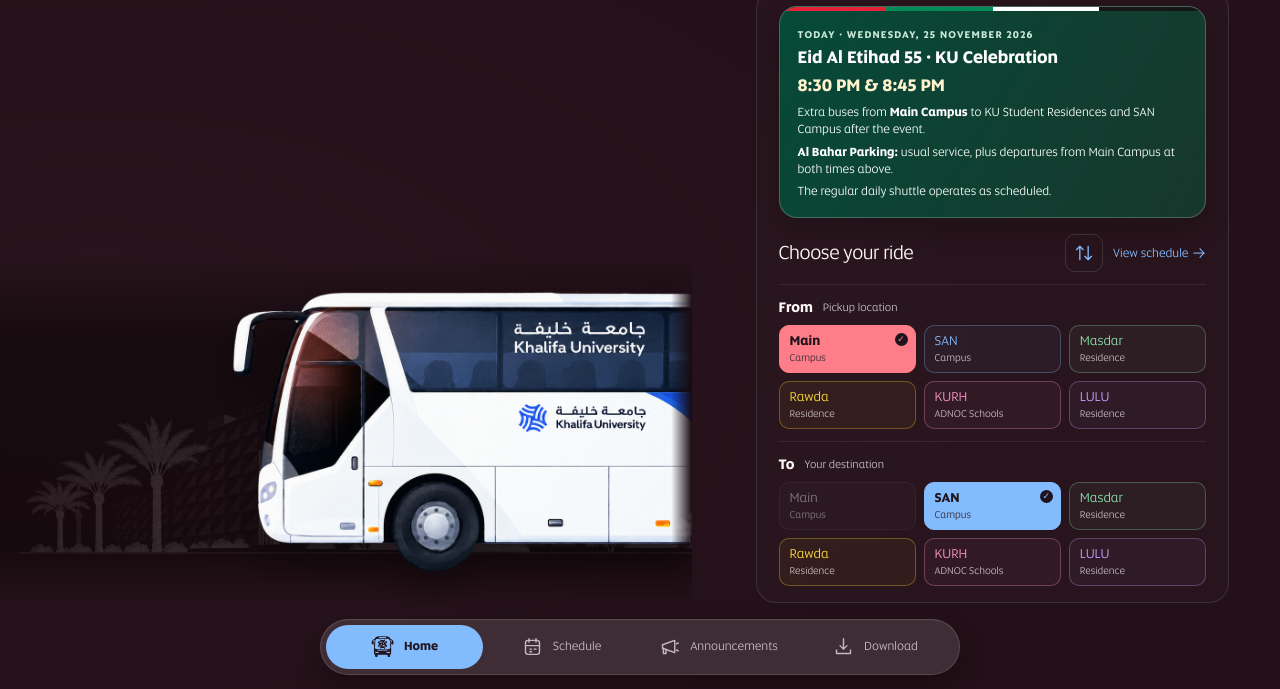
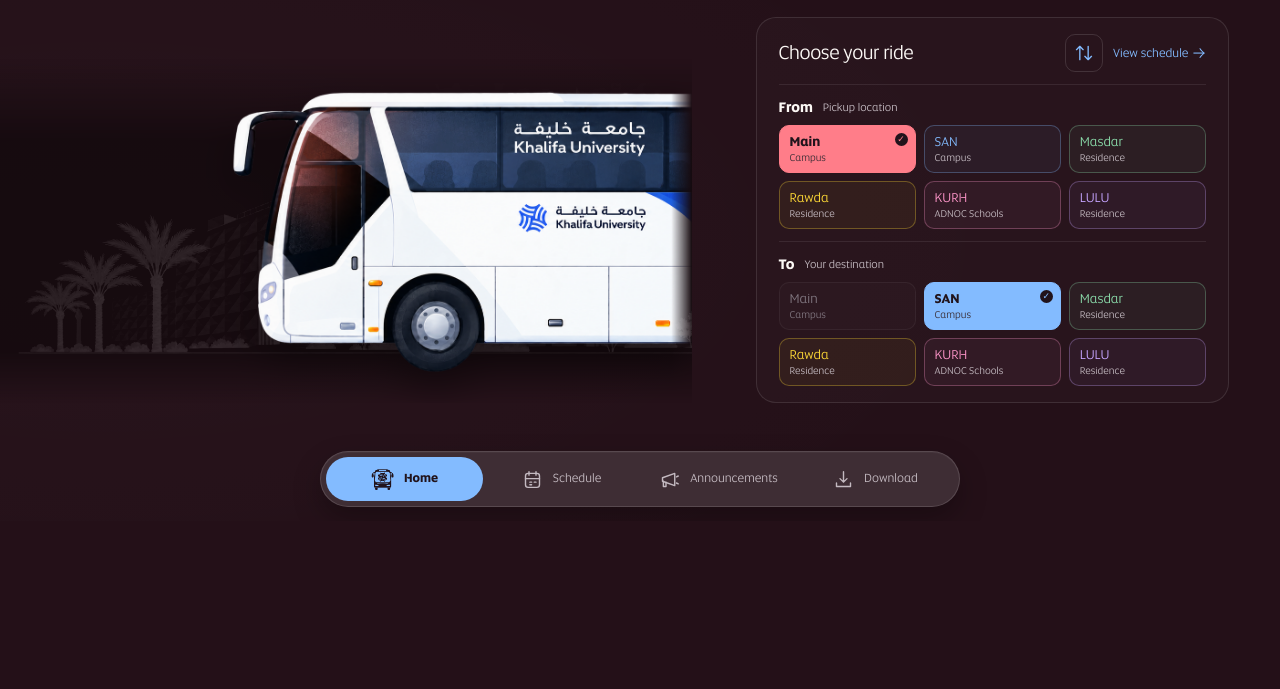
Before and after one commit to ameenabdulla7bm-sketch/ku-bus, a plain HTML site: page index.html in a window 1280 px wide. Shown: the part 279-968 px from the top of the page. After the commit the page ends 800 px from the top, so only its background shows below. Drawn offline with Linux system fonts and the light colour scheme.

Commit message:
Revert Eid transport notice and theme changes

```diff
--- a/index.html
+++ b/index.html
@@ -24,16 +24,6 @@
       .uae-celebration { display: flex; align-items: center; gap: 9px; margin: 0 0 8px; color: #fff8ef; font-size: 11px; font-weight: 600; letter-spacing: .2px; line-height: 1.3; }
       .uae-celebration-flag { display: block; flex: 0 0 27px; width: 27px; height: 18px; border-radius: 2px; box-shadow: 0 0 0 1px #ffffff40; background: linear-gradient(to right, #e00025 0 25%, transparent 25%), linear-gradient(to bottom, #007b3d 0 33.33%, #fff 33.33% 66.66%, #171717 66.66% 100%); }
       .uae-celebration-ar { color: #f4d9b8; font-size: 12px; font-weight: 400; }
-      [data-eid-celebration][hidden] { display: none !important; }
-      body.eid-active .site-header { border-top: 4px solid transparent; border-image: linear-gradient(90deg, #e62239 0 25%, #008a55 25% 50%, #fff 50% 75%, #161616 75%) 1; }
-      .eid-notice { position: relative; overflow: hidden; margin: 0 0 16px; padding: 16px 18px; border: 1px solid #ffffff38; border-radius: 18px; background: linear-gradient(120deg, #064a38, #17372c); color: #fff; box-shadow: 0 10px 28px #0003; }
-      .eid-notice::before { content: ""; position: absolute; top: 0; left: 0; right: 0; height: 4px; background: linear-gradient(90deg, #e62239 0 25%, #008a55 25% 50%, #fff 50% 75%, #161616 75%); }
-      .eid-notice .eid-kicker { color: #c9e8d7; font-size: 10px; font-weight: 700; letter-spacing: 1.2px; text-transform: uppercase; }
-      .eid-notice h2 { margin: 5px 0 6px; color: #fff; font-size: 17px; line-height: 1.25; }
-      .eid-notice .eid-times { margin: 0 0 8px; color: #fff3ce; font-size: 17px; font-weight: 700; line-height: 1.25; }
-      .eid-notice p { margin: 5px 0 0; color: #f5fcf7; font-size: 12px; line-height: 1.45; }
-      .eid-notice strong { color: #fff; }
-      @media (max-width: 980px) { .eid-notice { margin: 0 0 12px; padding: 13px 15px; } .eid-notice h2 { font-size: 15px; } .eid-notice .eid-times { font-size: 15px; } }
     </style>
     <script defer src="script.js?v=20261019-seventh-1"></script>
     <script defer src="navigation.js?v=20261019-seventh-1"></script>
@@ -80,7 +70,7 @@
               <article class="ride-ticket departure-overview" aria-labelledby="ticket-route">
                 <div class="ticket-route-header">
                   <div class="ticket-route-copy">
-                    <div class="uae-celebration" data-eid-celebration hidden><span class="uae-celebration-flag" aria-hidden="true"></span><span>Celebrating Eid Al Etihad <span class="uae-celebration-ar" lang="ar" dir="rtl">كل عام والإمارات بخير</span></span></div>
+                    <div class="uae-celebration"><span class="uae-celebration-flag" aria-hidden="true"></span><span>Celebrating UAE National Day <span class="uae-celebration-ar" lang="ar" dir="rtl">كل عام والإمارات بخير</span></span></div>
                     <p class="ticket-kicker">Campus shuttle</p>
                     <h1 class="ticket-route" id="ticket-route" data-view-heading tabindex="-1">MAIN → SAN</h1>
                     <p id="desktop-route-caption" class="desktop-route-caption">Main Campus to SAN Campus</p>
@@ -119,14 +109,6 @@
             </div>
 
             <section class="upcoming-section" aria-labelledby="upcoming-title">
-              <aside class="eid-notice" data-eid-celebration hidden aria-labelledby="eid-notice-title">
-                <p class="eid-kicker">Today · Wednesday, 25 November 2026</p>
-                <h2 id="eid-notice-title">Eid Al Etihad 55 · KU Celebration</h2>
-                <p class="eid-times">8:30 PM &amp; 8:45 PM</p>
-                <p>Extra buses from <strong>Main Campus</strong> to KU Student Residences and SAN Campus after the event.</p>
-                <p><strong>Al Bahar Parking:</strong> usual service, plus departures from Main Campus at both times above.</p>
-                <p>The regular daily shuttle operates as scheduled.</p>
-              </aside>
               <div class="section-heading">
                 <h2 id="upcoming-title">Choose your ride</h2>
                 <div class="ride-actions">
@@ -342,24 +324,5 @@
         <a href="#download" data-view-link="download"><svg viewBox="0 0 24 24" fill="none" stroke="currentColor" stroke-width="1.6" stroke-linecap="round" stroke-linejoin="round" aria-hidden="true"><path d="M12 3v12m-4-4 4 4 4-4M4 16v4h16v-4"/></svg><span>Download</span></a>
       </nav>
     </div>
-    <script>
-      (() => {
-        const items = document.querySelectorAll('[data-eid-celebration]');
-        const updateCelebration = () => {
-          let active = false;
-          try {
-            const parts = new Intl.DateTimeFormat('en-GB', { timeZone: 'Asia/Dubai', year: 'numeric', month: '2-digit', day: '2-digit' }).formatToParts(new Date());
-            const date = Object.fromEntries(parts.map(({ type, value }) => [type, value]));
-            active = date.year === '2026' && date.month === '11' && date.day === '25';
-          } catch (_) { /* Keep the dated notice hidden if the date cannot be determined. */ }
-          items.forEach((item) => { item.hidden = !active; });
-          document.body.classList.toggle('eid-active', active);
-        };
-        updateCelebration();
-        document.addEventListener('visibilitychange', updateCelebration);
-        window.addEventListener('focus', updateCelebration);
-        window.setInterval(updateCelebration, 30000);
-      })();
-    </script>
   </body>
 </html>
--- a/service-worker.js
+++ b/service-worker.js
@@ -1,4 +1,4 @@
-const CACHE_NAME = "ku-shuttle-pwa-v2-20261125-eid-transport-2";
+const CACHE_NAME = "ku-shuttle-pwa-v2-20261125-national-day-1";
 const APP_SHELL = new URL("./index.html", self.registration.scope).href;
 const NETWORK_TIMEOUT_MS = 4000;
 
```
